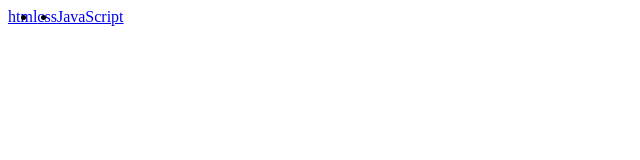
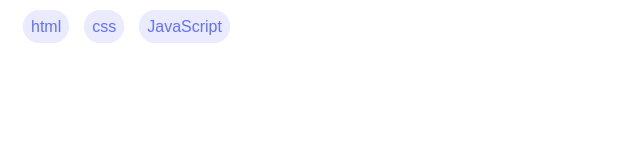
Before and after one commit to X-Elie-X/Portfolio-mobile-version-, a website: page index-pair-programming.html in a window 1280 px wide. Shown: the whole page, without its empty margins (0-640 px from the left). Drawn offline with Linux system fonts and the light colour scheme.

Commit message:
Complete Pair Programming

```diff
--- a/styles-pair-programming.css
+++ b/styles-pair-programming.css
@@ -1,5 +1,6 @@
 .container {
   position: relative;
+  height: 200px;
 }
 
 .container > ul {
@@ -8,7 +9,18 @@
 
 ul > li {
   float: left;
+  list-style-type: none;
+  margin-top: 10px;
+  margin-left: 15px;
+  font-family: 'Poppins', sans-serif;
+  font-weight: 500;
 }
 
 a {
+  border: 5px solid #ebebff;
+  border-radius: 20px;
+  text-decoration: none;
+  background-color: #ebebff;
+  padding: 3px;
+  color: #6070ff;
 }
```
